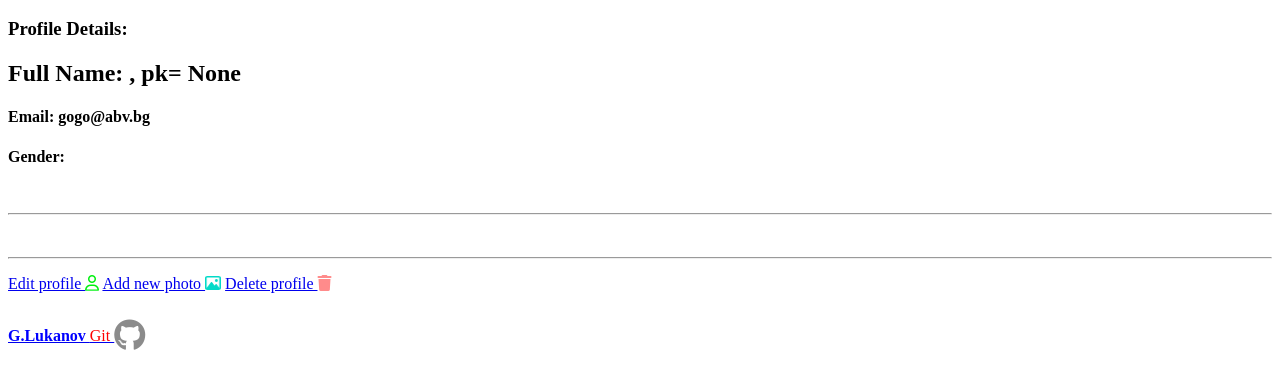
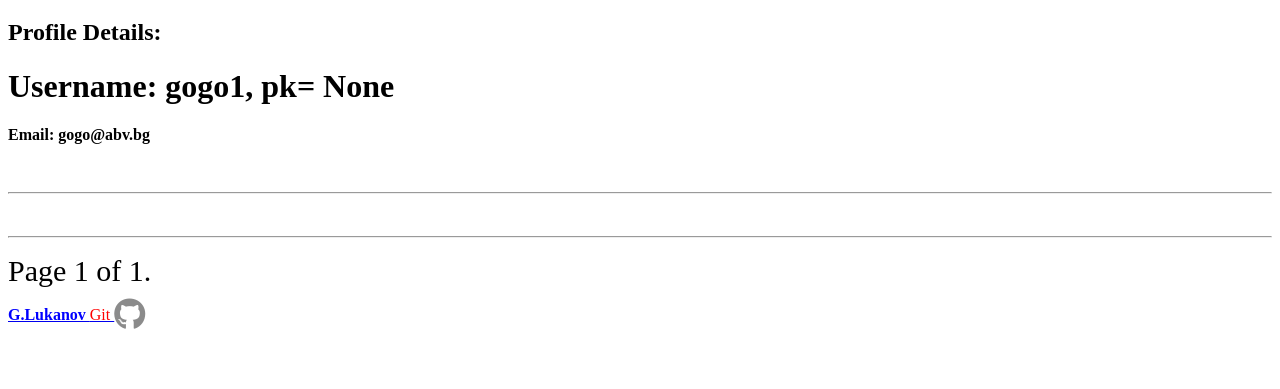
Before and after one commit to GeorgiLukanov87/spearfishing_app, a Django app: page /accounts/profile/5/ in a window 1280 px wide. Shown: the part 177-566 px from the top of the page. Run offline with Django 4.2, Linux system fonts and the light colour scheme; data comes from the database, SQL or seed files in the repository; both versions use the stored data as it was after the commit; some libraries are stand-ins or nearby versions.

Commit message:
add paginator for profile details photos

```diff
--- a/spearfishing_app/accounts/views.py
+++ b/spearfishing_app/accounts/views.py
@@ -1,3 +1,4 @@
+from django.core.paginator import Paginator
 from django.http import HttpResponseRedirect
 from django.contrib.auth import views as auth_views, get_user_model, login
 from django.urls import reverse_lazy
@@ -32,6 +33,31 @@ class SignOutView(auth_views.LogoutView):
 class UserDetailsView(generic.DetailView):
     model = UserModel
     template_name = 'accounts/profile-details-page.html'
+    photos_paginate_by = 2
+
+    def get_photos_page(self):
+        return self.request.GET.get('page', 1)
+
+    def get_paginated_photos(self):
+        page = self.get_photos_page()
+        photos = self.object.photo_set.all()
+        paginator = Paginator(photos, self.photos_paginate_by)
+        return paginator.get_page(page)
+
+    def get_context_data(self, **kwargs):
+        context = super().get_context_data(**kwargs)
+
+        context['is_owner'] = self.request.user == self.object
+
+        # very important about queries...fast operation !single query from db filtered
+        photos = self.object.photo_set.prefetch_related('like_set')
+
+        context['photos_count'] = photos.count()
+        context['likes_count'] = sum(x.like_set.count() for x in photos)
+
+        context['photos'] = self.get_paginated_photos()
+
+        return context
 
 
 class UserEditView(generic.UpdateView):
--- a/spearfishing_app/photos/views.py
+++ b/spearfishing_app/photos/views.py
@@ -7,6 +7,7 @@ from spearfishing_app.photos.models import Photo
 
 
 # photos/views.py
+
 def add_photo(request):
     if request.method == 'GET':
         form = PhotoCreateForm()
--- a/templates/accounts/profile-details-page.html
+++ b/templates/accounts/profile-details-page.html
@@ -5,10 +5,17 @@
 
 
         <div class="profile-details-wrapper">
-            <h3>Profile Details:</h3>
-            <h2>Full Name: {{ object.get_full_name }}, pk= {{ request.user.pk }}</h2>
+            <h2>Profile Details:</h2>
+            {% if object.get_full_name %}
+                <h1>Full Name: {{ object.get_full_name }}, pk= {{ request.user.pk }}</h1>
+            {% else %}
+                <h1>Username: {{ object.username }}, pk= {{ request.user.pk }}</h1>
+
+            {% endif %}
             <h4>Email: {{ object.email }}</h4>
+            {% if object.gender %}
                 <h4>Gender: {{ object.gender }}</h4>
+            {% endif %}
         </div>
 
         <br>
@@ -17,8 +24,8 @@
         <div class="photo-wrapper">
 
             <ul>
-                {% if object.photo_set.all %}
-                    {% for photo in object.photo_set.all %}
+                {% if photos %}
+                    {% for photo in photos %}
 
                         <li class="users-photos"><img src="{{ photo.photo.url }}" alt="">
                             <div class="icons-wrapper">
@@ -27,9 +34,11 @@
                                     <i class="fa-solid fa-square-share-nodes "></i>
                                 </div>
                                 <div>
+                                    {% if is_owner %}
                                         <a href="{% url 'delete-photo' photo.pk %}"><i
                                                 class="fa-solid fa-trash-can-arrow-up"
                                                 style="color: #0065ff;"></i></a>
+                                    {% endif %}
                                 </div>
                             </div>
                         </li>
@@ -43,13 +52,39 @@
         <br>
         <hr>
         <p>
+            {% if is_owner %}
                 <a class="button-edit-profile" href="{% url 'profile edit' pk=object.pk %}"> Edit profile <i
                         class="fa-regular fa-user fa-bounce" style="color: #00f010;"></i></a>
                 <a class="button-edit-profile" href="{% url 'add-photo' %}"> Add new photo <i
                         class="fa-regular fa-image fa-flip" style="color: #02dac8;"></i></a>
                 <a class="button-edit-profile" href="{% url 'profile delete' pk=object.pk %}"> Delete profile <i
                         class="fa-solid fa-trash fa-fade" style="color: #ff0000;"></i></a>
+            {% endif %}
         </p>
+
+        {# PAGINATOR #}
+    <div class="pagination">
+                <span class="step-links">
+
+
+                    {% if photos.has_previous %}
+                        <a style="color: blue;font-size: 26px" href="?page=1">&laquo; FIRST</a>
+                        <a style="color: red;font-size: 26px; font-weight: bold"
+                           href="?page={{ photos.previous_page_number }}">PREVIOUS</a>
+                    {% endif %}
+                    <span style="font-size: 30px"
+                          class="current">Page {{ photos.number }} of {{ photos.paginator.num_pages }}.</span>
+                    {% if photos.has_next %}
+                        <a style="color: red;font-size: 26px; font-weight: bold"
+                           href="?page={{ photos.next_page_number }}">NEXT</a>
+                        <a style="color: blue;font-size: 26px" href="?page={{ photos.paginator.num_pages }}">LAST &raquo;</a>
+                    {% endif %}
+                </span>
+    </div>
+    {# END PAGINATOR #}
     </div>
 
+
+
+
 {% endblock %}
--- a/templates/base.html
+++ b/templates/base.html
@@ -8,7 +8,7 @@
           href="{% static 'images/png-transparent-spearfishing-free-diving-hobby-underwater-diving-spear-fisherman.png' %}">
     <script src="https://kit.fontawesome.com/f0e152ed05.js" crossorigin="anonymous"></script>
 
-    <title>~SpearFishing4Life~</title>
+    <title>SpearFishing4Life</title>
 </head>
 <body>
 
```
Also changed, not shown: db.sqlite3, media/images/8.jpg (added), 1 other file. Lines whose indentation alone changed are shown as unchanged.
